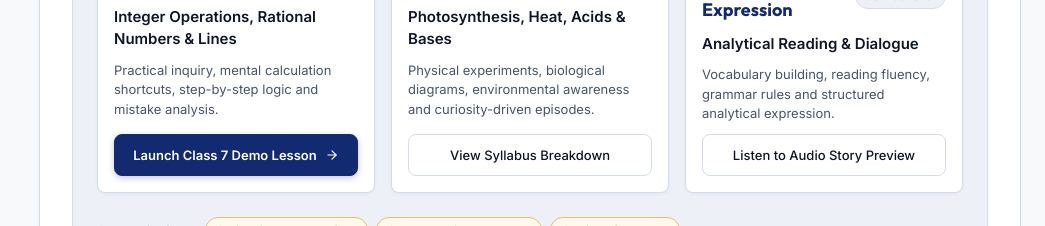
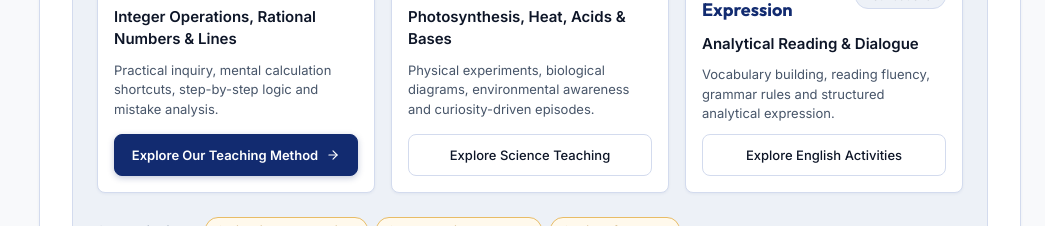
Before and after one commit to chirag-83-snpsu/vayentra-gurukula-, a React (Vite) app: page / in a window 1280 px wide. Shown: the part 3820-4046 px from the top of the page, without its empty margins (235-1280 px from the left). Built offline with nearby package versions, Linux system fonts and the light colour scheme.

Commit message:
Fix curriculum preview buttons to avoid misleading class-specific demo links

```diff
--- a/src/views/PublicView.tsx
+++ b/src/views/PublicView.tsx
@@ -68,6 +68,7 @@ export const PublicView: React.FC = () => {
   const currentPreview = curriculumPreviews[selectedBoard]?.[selectedClass] || curriculumPreviews.CBSE[7];
 
   const browseCurriculum = () => document.getElementById('vg-curriculum-explorer')?.scrollIntoView({ behavior: 'smooth', block: 'start' });
+  const browseMethod = () => document.getElementById('vg-teaching-method')?.scrollIntoView({ behavior: 'smooth', block: 'start' });
 
   const handleAbacusTap = (colIdx: number) => {
     setAbacusBeads(prev => {
@@ -228,7 +229,7 @@ export const PublicView: React.FC = () => {
       <CoursePathways grade={selectedClass} board={selectedBoard} onGradeChange={setSelectedClass} onBoardChange={setSelectedBoard} onBrowse={browseCurriculum} />
 
       {/* 3. THE 5 CORE GURUKULA PILLARS (Bento Grid) */}
-      <section style={{ display: 'flex', flexDirection: 'column', gap: '24px' }}>
+      <section id="vg-teaching-method" style={{ display: 'flex', flexDirection: 'column', gap: '24px', scrollMarginTop: '110px' }}>
         <div style={{ textAlign: 'center', maxWidth: '720px', margin: '0 auto' }}>
           <div className="ribbon-banner" style={{ background: 'var(--color-gold-primary)' }}>
             PEDAGOGICAL EXCELLENCE
@@ -635,9 +636,9 @@ export const PublicView: React.FC = () => {
                 type="button"
                 className="btn btn-teal"
                 style={{ marginTop: 'auto', minHeight: '36px', fontSize: '13px' }}
-                onClick={() => { setRole('student'); setShowPublicPortal(false); }}
+                onClick={browseMethod}
               >
-                Launch Class {selectedClass} Demo Lesson <ArrowRight size={14} />
+                Explore Our Teaching Method <ArrowRight size={14} />
               </button>
             </div>
 
@@ -655,9 +656,9 @@ export const PublicView: React.FC = () => {
                 type="button"
                 className="ghost"
                 style={{ marginTop: 'auto', minHeight: '36px', fontSize: '13px' }}
-                onClick={() => { setRole('student'); setShowPublicPortal(false); }}
+                onClick={browseMethod}
               >
-                View Syllabus Breakdown
+                Explore Science Teaching
               </button>
             </div>
 
@@ -675,9 +676,9 @@ export const PublicView: React.FC = () => {
                 type="button"
                 className="ghost"
                 style={{ marginTop: 'auto', minHeight: '36px', fontSize: '13px' }}
-                onClick={() => { setRole('student'); setShowPublicPortal(false); }}
+                onClick={browseMethod}
               >
-                Listen to Audio Story Preview
+                Explore English Activities
               </button>
             </div>
 
```
